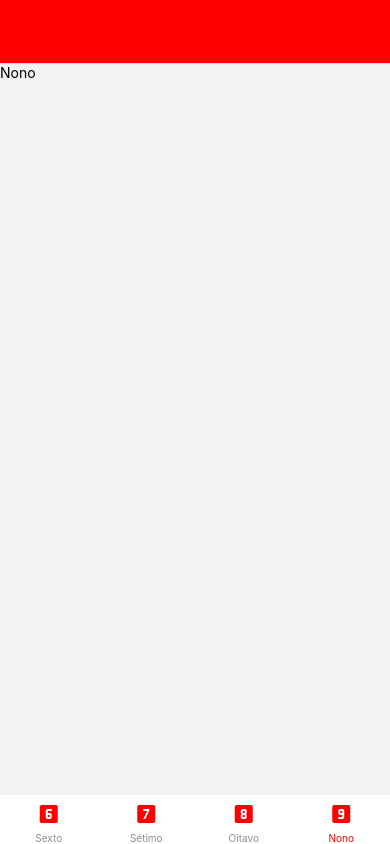
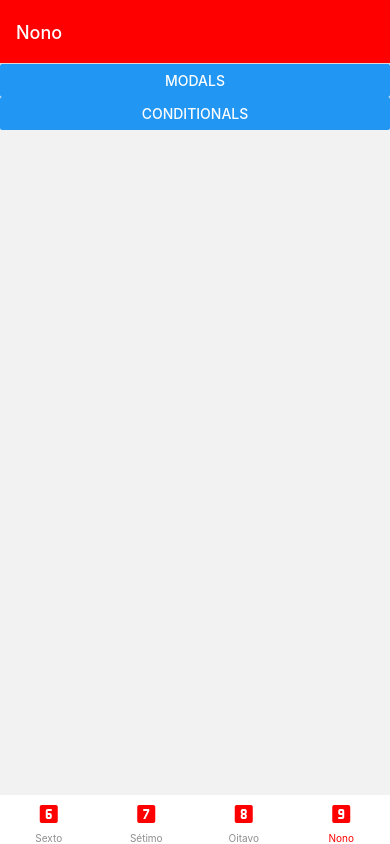
Before and after one commit to jcgsr/mar-InglesEscolar, a React Native app: screen /Nono in a window 390 px wide. Built offline with nearby package versions, Linux system fonts and the light colour scheme.

Commit message:
stack navigation

```diff
--- a/App.js
+++ b/App.js
@@ -1,107 +1,13 @@
 import { StyleSheet, Text, View, Image } from "react-native";
 
-import Sexto from "./src/components/Sexto";
-import Setimo from "./src/components/Setimo";
-import Oitavo from "./src/components/Oitavo";
-import Nono from "./src/components/Nono";
+import { NavigationContainer } from "@react-navigation/native";
 
-import { MaterialCommunityIcons } from "@expo/vector-icons";
-
-import { NavigationContainer } from "@react-navigation/native";
-import { createBottomTabNavigator } from "@react-navigation/bottom-tabs";
-
-const Tab = createBottomTabNavigator();
+import Routes from "./src/routes";
 
 const App = () => {
   return (
     <NavigationContainer>
-      <Tab.Navigator
-        screenOptions={{
-          tabBarHideOnKeyboard: true,
-          tabBarActiveTintColor: "red",
-          tabBarStyle: {
-            backgroundColor: "white",
-            borderTopWidth: 0,
-          },
-        }}
-      >
-        <Tab.Screen
-          name="Sexto"
-          component={Sexto}
-          options={{
-            tabBarIcon: ({ color, size }) => {
-              return (
-                <MaterialCommunityIcons
-                  name="numeric-6-box"
-                  size={24}
-                  color="red"
-                />
-              );
-            },
-            headerStyle: {
-              backgroundColor: "red",
-            },
-            headerTintColor: "red",
-          }}
-        />
-        <Tab.Screen
-          name="Sétimo"
-          component={Setimo}
-          options={{
-            tabBarIcon: ({ color, size }) => {
-              return (
-                <MaterialCommunityIcons
-                  name="numeric-7-box"
-                  size={24}
-                  color="red"
-                />
-              );
-            },
-            headerStyle: {
-              backgroundColor: "red",
-            },
-            headerTintColor: "red",
-          }}
-        />
-        <Tab.Screen
-          name="Oitavo"
-          component={Oitavo}
-          options={{
-            tabBarIcon: ({ color, size }) => {
-              return (
-                <MaterialCommunityIcons
-                  name="numeric-8-box"
-                  size={24}
-                  color="red"
-                />
-              );
-            },
-            headerStyle: {
-              backgroundColor: "red",
-            },
-            headerTintColor: "red",
-          }}
-        />
-        <Tab.Screen
-          name="Nono"
-          component={Nono}
-          options={{
-            tabBarIcon: ({ color, size }) => {
-              return (
-                <MaterialCommunityIcons
-                  name="numeric-9-box"
-                  size={24}
-                  color="red"
-                />
-              );
-            },
-            headerStyle: {
-              backgroundColor: "red",
-            },
-            headerTintColor: "red",
-          }}
-        />
-      </Tab.Navigator>
+      <Routes />
     </NavigationContainer>
   );
 };
--- a/package.json
+++ b/package.json
@@ -14,6 +14,7 @@
     "@react-navigation/native": "^6.0.8",
     "@react-navigation/native-stack": "^6.5.0",
     "expo": "~44.0.0",
+    "expo-blur": "~11.0.0",
     "expo-linear-gradient": "~11.0.3",
     "expo-status-bar": "~1.2.0",
     "react": "17.0.1",
@@ -21,7 +22,8 @@
     "react-native": "0.64.3",
     "react-native-safe-area-context": "3.3.2",
     "react-native-screens": "~3.10.1",
-    "react-native-web": "0.17.1"
+    "react-native-web": "0.17.1",
+    "styled-components": "^5.3.3"
   },
   "devDependencies": {
     "@babel/core": "^7.12.9"
--- a/src/components/Nono.js
+++ b/src/components/Nono.js
@@ -1,10 +1,19 @@
-import { View, Text } from "react-native";
+import { View, Text, Button } from "react-native";
+import { useNavigation } from "@react-navigation/native";
 import React from "react";
 
 const Nono = () => {
+  const navigation = useNavigation();
+  const navegaModals = () => {
+    navigation.navigate("Modals");
+  };
+  const navegaConditionals = () => {
+    navigation.navigate("Conditionals");
+  };
   return (
     <View>
-      <Text>Nono</Text>
+      <Button title="Modals" onPress={navegaModals} />
+      <Button title="Conditionals" onPress={navegaConditionals} />
     </View>
   );
 };
--- /dev/null
+++ b/src/components/anos/Nono/Conditionals.js
@@ -0,0 +1,12 @@
+import { View, Text } from "react-native";
+import React from "react";
+
+const Conditionals = () => {
+  return (
+    <View>
+      <Text>Conditionals</Text>
+    </View>
+  );
+};
+
+export default Conditionals;
--- /dev/null
+++ b/src/components/anos/Nono/Modals.js
@@ -0,0 +1,12 @@
+import { View, Text } from "react-native";
+import React from "react";
+
+const Modals = () => {
+  return (
+    <View>
+      <Text>Modals</Text>
+    </View>
+  );
+};
+
+export default Modals;
--- /dev/null
+++ b/src/routes/index.js
@@ -0,0 +1,126 @@
+import { StyleSheet, Text, View, Image } from "react-native";
+
+import Sexto from "../components/Sexto";
+import Setimo from "../components/Setimo";
+import Oitavo from "../components/Oitavo";
+// import Nono from "../components/Nono";
+import StackRoutes from "./stackRoutes";
+
+import { MaterialCommunityIcons } from "@expo/vector-icons";
+
+import { BlurView } from "expo-blur";
+
+import { createBottomTabNavigator } from "@react-navigation/bottom-tabs";
+
+const Tab = createBottomTabNavigator();
+
+const Routes = () => {
+  return (
+    <Tab.Navigator
+      screenOptions={{
+        tabBarHideOnKeyboard: true,
+        tabBarActiveTintColor: "red",
+        tabBarStyle: {
+          backgroundColor: "white",
+          borderTopWidth: 0,
+          shadowOpacity: 0.8,
+        },
+      }}
+    >
+      <Tab.Screen
+        name="Sexto"
+        component={Sexto}
+        options={{
+          tabBarIcon: ({ color, size }) => {
+            return (
+              <MaterialCommunityIcons
+                name="numeric-6-box"
+                size={24}
+                color="red"
+              />
+            );
+          },
+          headerStyle: {
+            backgroundColor: "red",
+          },
+          headerTintColor: "white",
+        }}
+      />
+      <Tab.Screen
+        name="Sétimo"
+        component={Setimo}
+        options={{
+          tabBarIcon: ({ color, size }) => {
+            return (
+              <MaterialCommunityIcons
+                name="numeric-7-box"
+                size={24}
+                color="red"
+              />
+            );
+          },
+          headerStyle: {
+            backgroundColor: "red",
+          },
+          headerTintColor: "white",
+        }}
+      />
+      <Tab.Screen
+        name="Oitavo"
+        component={Oitavo}
+        options={{
+          tabBarIcon: ({ color, size }) => {
+            return (
+              <MaterialCommunityIcons
+                name="numeric-8-box"
+                size={24}
+                color="red"
+              />
+            );
+          },
+          headerStyle: {
+            backgroundColor: "red",
+          },
+          headerTintColor: "white",
+        }}
+      />
+      <Tab.Screen
+        name="Nono"
+        component={StackRoutes}
+        options={{
+          tabBarIcon: ({ color, size }) => {
+            return (
+              <MaterialCommunityIcons
+                name="numeric-9-box"
+                size={24}
+                color="red"
+              />
+            );
+          },
+          headerStyle: {
+            backgroundColor: "red",
+          },
+          headerTintColor: "white",
+        }}
+      />
+    </Tab.Navigator>
+  );
+};
+
+export default Routes;
+
+const styles = StyleSheet.create({
+  container: {
+    flex: 1,
+    backgroundColor: "#f00",
+    alignItems: "center",
+    justifyContent: "center",
+  },
+  img: {
+    width: "70%",
+    height: "30%",
+  },
+  txt: {
+    color: "white",
+  },
+});
--- /dev/null
+++ b/src/routes/stackRoutes.js
@@ -0,0 +1,25 @@
+import React from "react";
+
+import { createNativeStackNavigator } from "@react-navigation/native-stack";
+
+import Nono from "../components/Nono";
+import Modals from "../components/anos/Nono/Modals";
+import Conditionals from "../components/anos/Nono/Conditionals";
+
+const Stack = createNativeStackNavigator();
+
+const StackRoutes = () => {
+  return (
+    <Stack.Navigator>
+      <Stack.Screen
+        name="Nono"
+        component={Nono}
+        options={{ headerShown: false }}
+      />
+      <Stack.Screen name="Modals" component={Modals} />
+      <Stack.Screen name="Conditionals" component={Conditionals} />
+    </Stack.Navigator>
+  );
+};
+
+export default StackRoutes;
```
Also changed, not shown: 1 other file (tests, documents, lock files or other folders).
